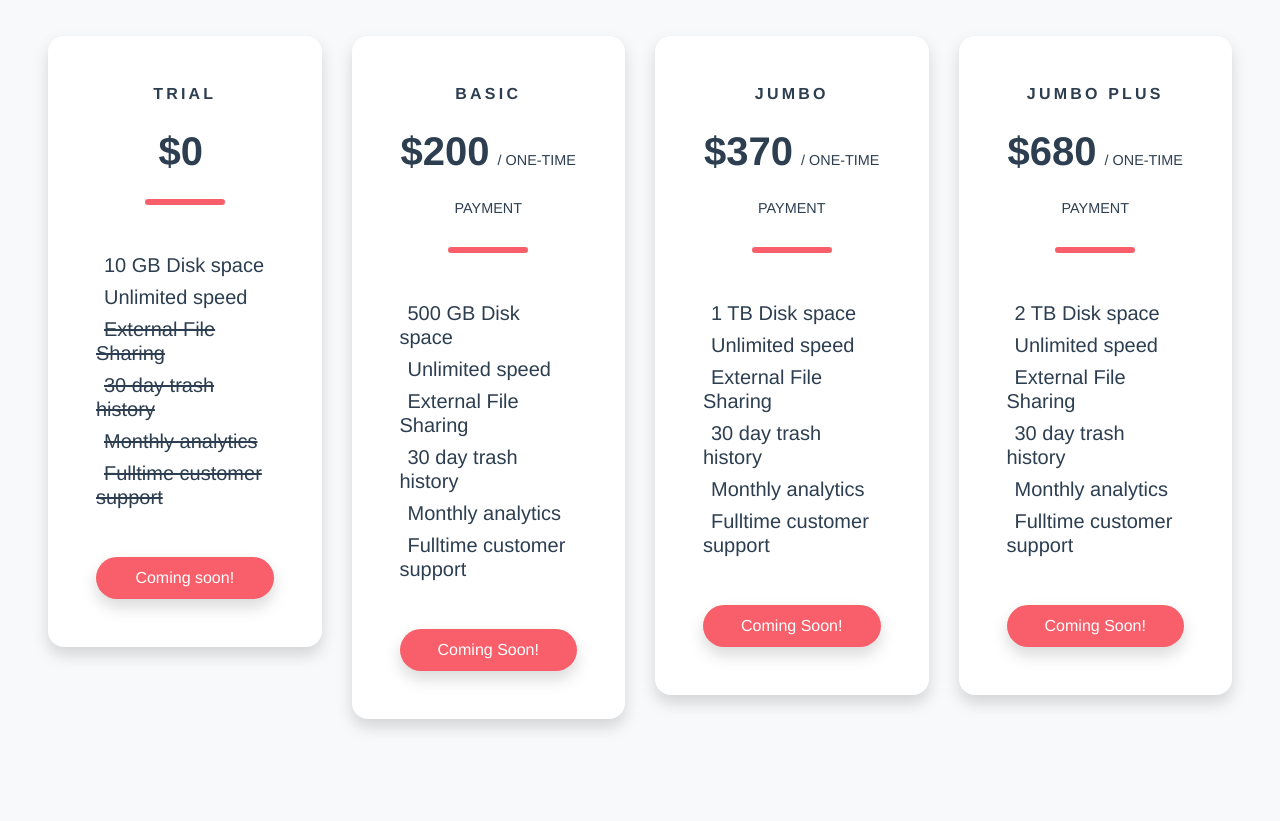
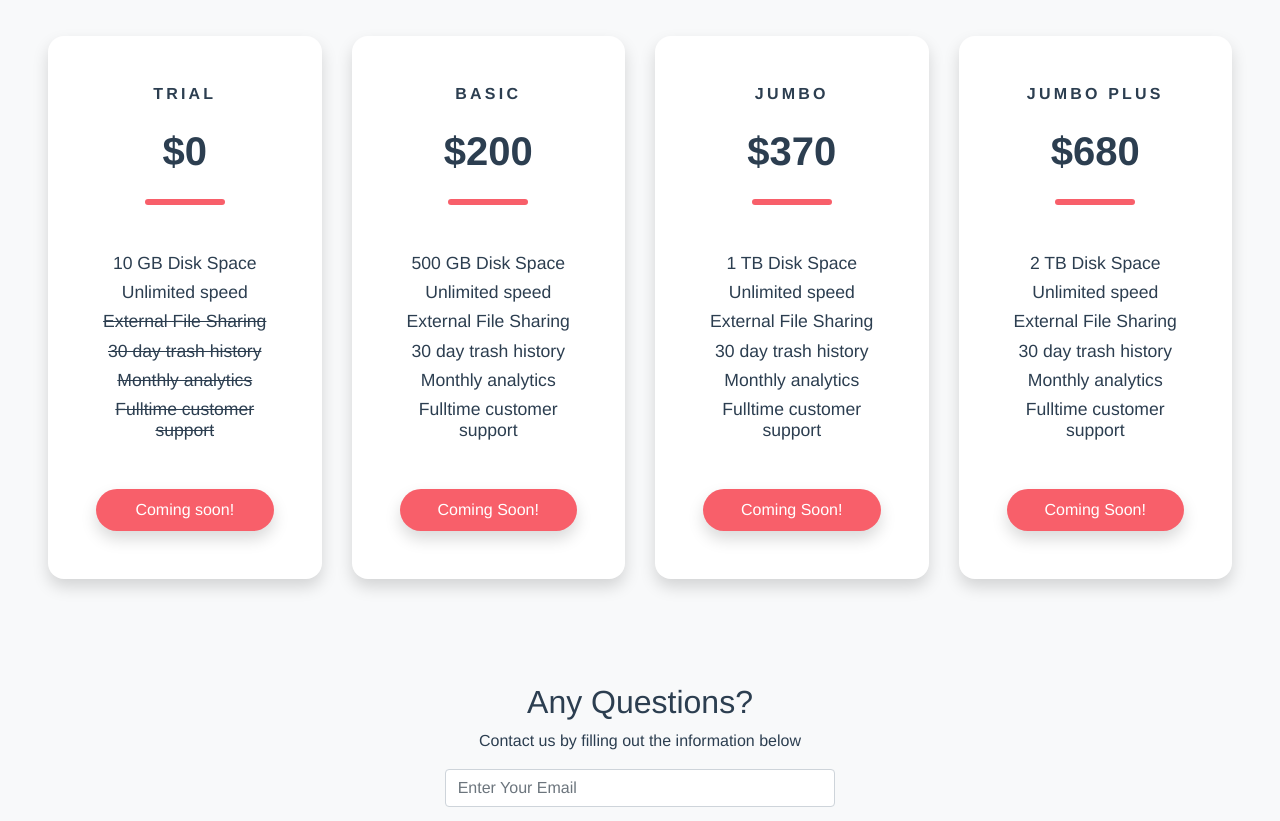
Before and after one commit to MigguL/appya, a Vue app: page /#/ in a window 1280 px wide. Shown: the part 1180-2001 px from the top of the page. Built offline with nearby package versions, Linux system fonts and the light colour scheme.

Commit message:
destructive font-size responsiveness fix

```diff
--- a/src/components/HomePage.vue
+++ b/src/components/HomePage.vue
@@ -5,14 +5,14 @@
         <div class="col-lg-6 pt-4 my-auto">
           <div class="text-center text-light mb-3 d-block d-lg-none">
             <h1 class="display-3 display outline">{{ title }}</h1>
-            <h3 class="outline">Safe and Secure</h3>
+            <h3 class="outline">Safe and Secure Cloud Storage</h3>
           </div>
           <img id="iphone-img" src="../assets/app.png" class="img-fluid" />
         </div>
         <div class="col-lg-6 my-auto pt-4">
           <div class="text-center text-light mb-3 d-none d-lg-block">
             <h1 class="display-3 outline">{{ title }}</h1>
-            <h3 class="outline">Safe and Secure</h3>
+            <h3 class="outline">Safe and Secure Cloud Storage</h3>
           </div>
 
           <div class="border p-3 p-md-5 bg-white rounded shadow">
--- a/src/components/PricingPage.vue
+++ b/src/components/PricingPage.vue
@@ -1,47 +1,37 @@
 <template>
-  <div id="pricing" class="bg-light p-2 p-md-5">
+  <div id="pricing" class="bg-light p-2 p-md-5 container-fluid">
     <div class="row">
-      <div class="col-md-3 col-sm-6 mb-3">
+      <div class="col-xl-3 col-lg-6 col-md-6 col-sm-12 mb-3">
         <div class="bg-white p-5 rounded-lg shadow">
           <h1 class="h6 text-uppercase font-weight-bold mb-4">Trial</h1>
-          <h2 class="h1 font-weight-bold">
-            $0<span class="text-small font-weight-normal ml-2"></span>
-          </h2>
+          <h2 class="h1 font-weight-bold">$0</h2>
 
           <div class="custom-separator my-4 mx-auto custom-color"></div>
 
-          <ul class="list-unstyled my-5 text-small text-left">
+          <ul class="list-unstyled my-5">
             <li class="mb-2">
-              <h5>
-                <i class="fa fa-check mr-2 text-primary"></i> 10 GB Disk space
-              </h5>
+              <h5>10 GB Disk Space</h5>
+            </li>
+            <li class="mb-2">
+              <h5>Unlimited speed</h5>
             </li>
             <li class="mb-2">
               <h5>
-                <i class="fa fa-check mr-2 text-primary"></i> Unlimited speed
-              </h5>
-            </li>
-            <li class="mb-2">
-              <h5>
-                <i class="fa fa-check mr-2 text-primary"></i>
                 <del>External File Sharing</del>
               </h5>
             </li>
             <li class="mb-2">
               <h5>
-                <i class="fa fa-check mr-2 text-primary"></i>
                 <del>30 day trash history</del>
               </h5>
             </li>
             <li class="mb-2">
               <h5>
-                <i class="fa fa-check mr-2 text-primary"></i>
                 <del>Monthly analytics</del>
               </h5>
             </li>
             <li class="mb-2">
               <h5>
-                <i class="fa fa-check mr-2 text-primary"></i>
                 <del>Fulltime customer support</del>
               </h5>
             </li>
@@ -53,51 +43,31 @@
           >
         </div>
       </div>
-      <div class="col-md-3 col-sm-6 mb-3">
+      <div class="col-xl-3 col-lg-6 col-md-6 col-sm-12 mb-3">
         <div class="bg-white p-5 rounded-lg shadow">
           <h1 class="h6 text-uppercase font-weight-bold mb-4">Basic</h1>
-          <h2 class="h1 font-weight-bold">
-            $200<span class="text-small font-weight-normal ml-2"
-              >/ ONE-TIME PAYMENT</span
-            >
-          </h2>
+          <h2 class="h1 font-weight-bold">$200</h2>
 
           <div class="custom-separator my-4 mx-auto custom-color"></div>
 
-          <ul class="list-unstyled my-5 text-small text-left">
+          <ul class="list-unstyled my-5">
             <li class="mb-2">
-              <h5>
-                <i class="fa fa-check mr-2 text-primary"></i> 500 GB Disk space
-              </h5>
+              <h5>500 GB Disk Space</h5>
             </li>
             <li class="mb-2">
-              <h5>
-                <i class="fa fa-check mr-2 text-primary"></i> Unlimited speed
-              </h5>
+              <h5>Unlimited speed</h5>
             </li>
             <li class="mb-2">
-              <h5>
-                <i class="fa fa-check mr-2 text-primary"></i> External File
-                Sharing
-              </h5>
+              <h5>External File Sharing</h5>
             </li>
             <li class="mb-2">
-              <h5>
-                <i class="fa fa-check mr-2 text-primary"></i> 30 day trash
-                history
-              </h5>
+              <h5>30 day trash history</h5>
             </li>
             <li class="mb-2">
-              <h5>
-                <i class="fa fa-check mr-2 text-primary"></i>
-                Monthly analytics
-              </h5>
+              <h5>Monthly analytics</h5>
             </li>
             <li class="mb-2">
-              <h5>
-                <i class="fa fa-check mr-2 text-primary"></i>
-                Fulltime customer support
-              </h5>
+              <h5>Fulltime customer support</h5>
             </li>
           </ul>
           <a
@@ -107,51 +77,31 @@
           >
         </div>
       </div>
-      <div class="col-md-3 col-sm-6 mb-3">
+      <div class="col-xl-3 col-lg-6 col-md-6 col-sm-12 mb-3">
         <div class="bg-white p-5 rounded-lg shadow">
           <h1 class="h6 text-uppercase font-weight-bold mb-4">Jumbo</h1>
-          <h2 class="h1 font-weight-bold">
-            $370<span class="text-small font-weight-normal ml-2"
-              >/ ONE-TIME PAYMENT</span
-            >
-          </h2>
+          <h2 class="h1 font-weight-bold">$370</h2>
 
           <div class="custom-separator my-4 mx-auto custom-color"></div>
 
-          <ul class="list-unstyled my-5 text-small text-left">
+          <ul class="list-unstyled my-5">
             <li class="mb-2">
-              <h5>
-                <i class="fa fa-check mr-2 text-primary"></i> 1 TB Disk space
-              </h5>
+              <h5>1 TB Disk Space</h5>
             </li>
             <li class="mb-2">
-              <h5>
-                <i class="fa fa-check mr-2 text-primary"></i> Unlimited speed
-              </h5>
+              <h5>Unlimited speed</h5>
             </li>
             <li class="mb-2">
-              <h5>
-                <i class="fa fa-check mr-2 text-primary"></i> External File
-                Sharing
-              </h5>
+              <h5>External File Sharing</h5>
             </li>
             <li class="mb-2">
-              <h5>
-                <i class="fa fa-check mr-2 text-primary"></i> 30 day trash
-                history
-              </h5>
+              <h5>30 day trash history</h5>
             </li>
             <li class="mb-2">
-              <h5>
-                <i class="fa fa-check mr-2 text-primary"></i>
-                Monthly analytics
-              </h5>
+              <h5>Monthly analytics</h5>
             </li>
             <li class="mb-2">
-              <h5>
-                <i class="fa fa-check mr-2 text-primary"></i>
-                Fulltime customer support
-              </h5>
+              <h5>Fulltime customer support</h5>
             </li>
           </ul>
           <a
@@ -161,51 +111,31 @@
           >
         </div>
       </div>
-      <div class="col-md-3 col-sm-6 mb-3">
+      <div class="col-xl-3 col-lg-6 col-md-6 col-sm-12 mb-3">
         <div class="bg-white p-5 rounded-lg shadow">
           <h1 class="h6 text-uppercase font-weight-bold mb-4">Jumbo Plus</h1>
-          <h2 class="h1 font-weight-bold">
-            $680<span class="text-small font-weight-normal ml-2"
-              >/ ONE-TIME PAYMENT</span
-            >
-          </h2>
+          <h2 class="h1 font-weight-bold">$680</h2>
 
           <div class="custom-separator my-4 mx-auto custom-color"></div>
 
-          <ul class="list-unstyled my-5 text-small text-left">
+          <ul class="list-unstyled my-5">
             <li class="mb-2">
-              <h5>
-                <i class="fa fa-check mr-2 text-primary"></i> 2 TB Disk space
-              </h5>
+              <h5>2 TB Disk Space</h5>
             </li>
             <li class="mb-2">
-              <h5>
-                <i class="fa fa-check mr-2 text-primary"></i> Unlimited speed
-              </h5>
+              <h5>Unlimited speed</h5>
             </li>
             <li class="mb-2">
-              <h5>
-                <i class="fa fa-check mr-2 text-primary"></i> External File
-                Sharing
-              </h5>
+              <h5>External File Sharing</h5>
             </li>
             <li class="mb-2">
-              <h5>
-                <i class="fa fa-check mr-2 text-primary"></i> 30 day trash
-                history
-              </h5>
+              <h5>30 day trash history</h5>
             </li>
             <li class="mb-2">
-              <h5>
-                <i class="fa fa-check mr-2 text-primary"></i>
-                Monthly analytics
-              </h5>
+              <h5>Monthly analytics</h5>
             </li>
             <li class="mb-2">
-              <h5>
-                <i class="fa fa-check mr-2 text-primary"></i>
-                Fulltime customer support
-              </h5>
+              <h5>Fulltime customer support</h5>
             </li>
           </ul>
           <a
@@ -224,8 +154,8 @@
   border-radius: 1rem !important;
 }
 
-.text-small {
-  font-size: 0.9rem !important;
+h5 {
+  font-size: 1.1rem !important;
 }
 
 .custom-separator {
```
